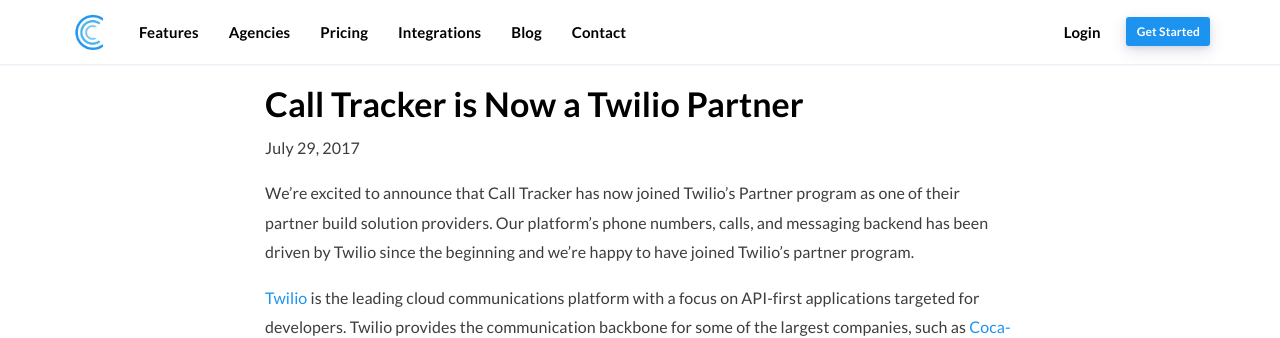
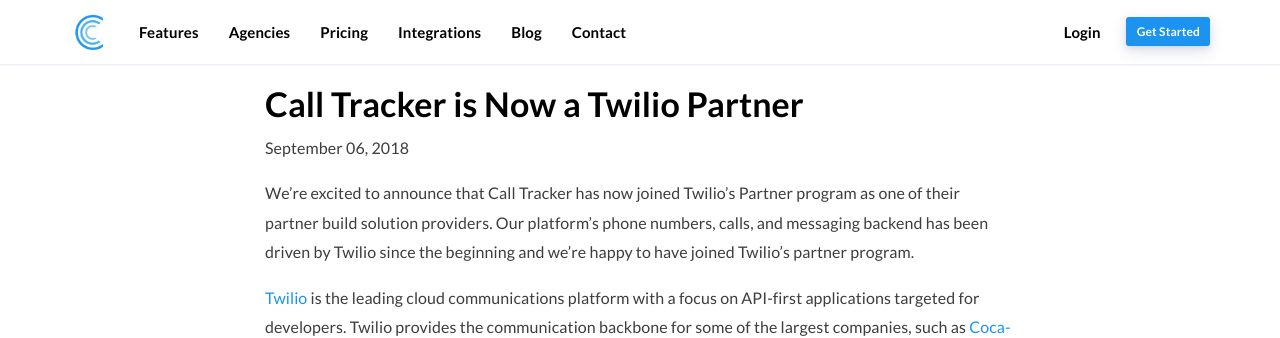
Before and after one commit to sumonst21/calltrackerio-site, a Jekyll site: the page built from _posts/2017-10-06-calltracker-is-now-a-twilio-partner.md, in a window 1280 px wide. Shown: the top 338 px of the page. Built offline with Jekyll 4.4.1, drawn with Linux system fonts in a browser that asks for light colours; comment, search, counter and statistics services are not loaded.

Commit message:
fix post date

```diff
--- a/_posts/2017-10-06-calltracker-is-now-a-twilio-partner.md
+++ b/_posts/2017-10-06-calltracker-is-now-a-twilio-partner.md
@@ -1,6 +1,6 @@
 ---
 title: 'Call Tracker is Now a Twilio Partner'
-date: 2017-07-29 00:00:00 Z
+date: 2018-09-06 00:00:00 Z
 categories:
 - marketing
 layout: post
```
